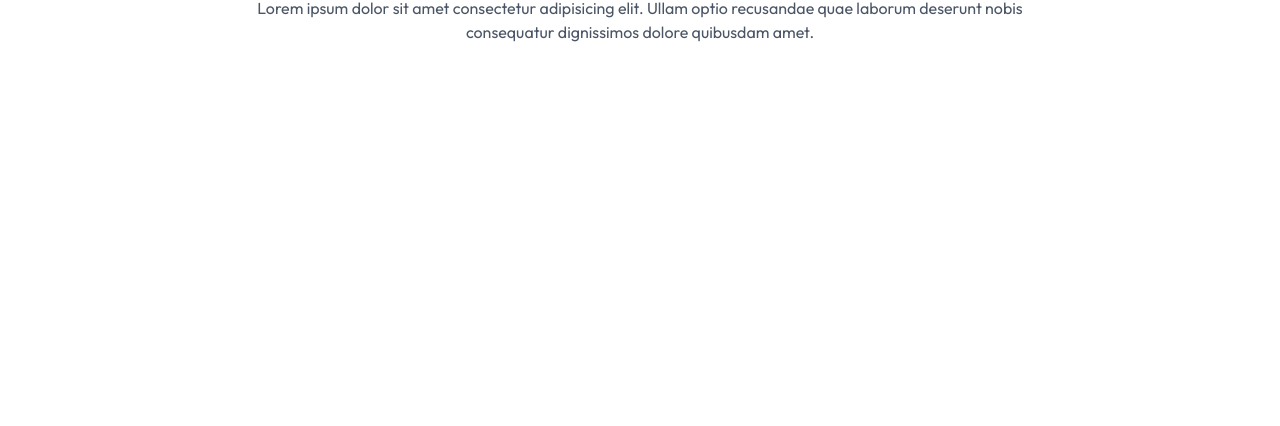
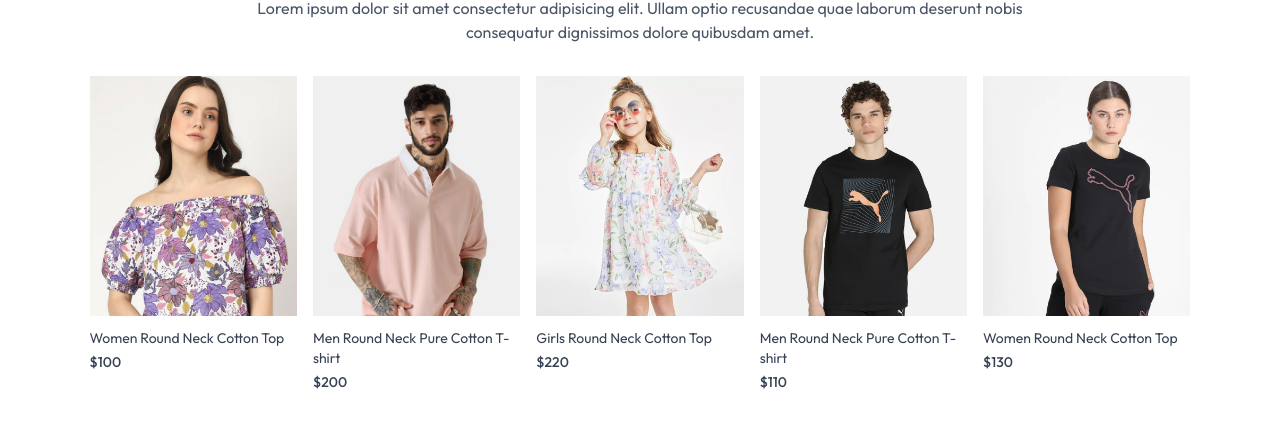
Before and after one commit to thusykanna/E-commerce-website, a React (Vite) app: page / in a window 1280 px wide. Shown: the part 1405-1831 px from the top of the page. Before the commit the page ends 1521 px from the top, so only its background shows below. Built offline with nearby package versions, Linux system fonts and the light colour scheme; a web font is replaced by a local one.

Commit message:
Refactor BestSeller component and fix image rendering in ProductItem

```diff
--- a/src/components/BestSeller.jsx
+++ b/src/components/BestSellers.jsx
@@ -3,12 +3,12 @@ import { ShopContext } from '../context/ShopContext'
 import Title from './Title';
 import ProductItem from './ProductItem';
 
-const BestSeller = () => {
+const BestSellers = () => {
     const {products} = useContext(ShopContext);
     const [bestSeller, setBestSeller] = useState([]);
 
     useEffect(() => {
-        const bestProduct = products.filter((item) => (item.bestSeller));
+        const bestProduct = products.filter((item) => (item.bestseller));
         setBestSeller(bestProduct.slice(0,5))
     },[])
 
@@ -24,7 +24,7 @@ const BestSeller = () => {
       <div className='grid grid-cols-2 sm:grid-cols-3 md:grid-cols-4 lg:grid-cols-5 gap-4 gap-y-6'>
         {
         bestSeller.map((item, index) => (
-          <ProductItem key = {index} id = {item._id} name = {item.name} image = {item.image} price = {item.price} />
+          <ProductItem key={index} id={item._id} name={item.name} image={item.image} price ={item.price} />
         ))
         }
       </div>
@@ -32,4 +32,4 @@ const BestSeller = () => {
   )
 }
 
-export default BestSeller
+export default BestSellers
--- a/src/components/ProductItem.jsx
+++ b/src/components/ProductItem.jsx
@@ -10,7 +10,7 @@ const ProductItem = ({id,image,name,price}) => {
   return (
     <Link className='text-gray-700 cursor-pointer' to={`/products/${id}`}>
         <div className='overflow-hidden'>
-            <img className='hover:scale-110 transition ease-in-out' src={image[0]} alt=''/>
+            <img className='hover:scale-110 transition ease-in-out' src={image && image[0]} alt=''/>
         </div>
       <p className='pt-3 pb-1 text-sm'>{name}</p>
       <p className='text-sm font-medium'>{currency}{price}</p>
--- a/src/pages/Home.jsx
+++ b/src/pages/Home.jsx
@@ -1,14 +1,14 @@
 import React from 'react'
 import Hero from '../components/Hero'
 import LatestCollection from '../components/latestCollection'
-import BestSeller from '../components/BestSeller'
+import BestSellers from '../components/BestSellers'
 
 const Home = () => {
   return (
     <div>
       <Hero />
       <LatestCollection />
-      <BestSeller/>
+      <BestSellers/>
     </div>
   )
 }
```
